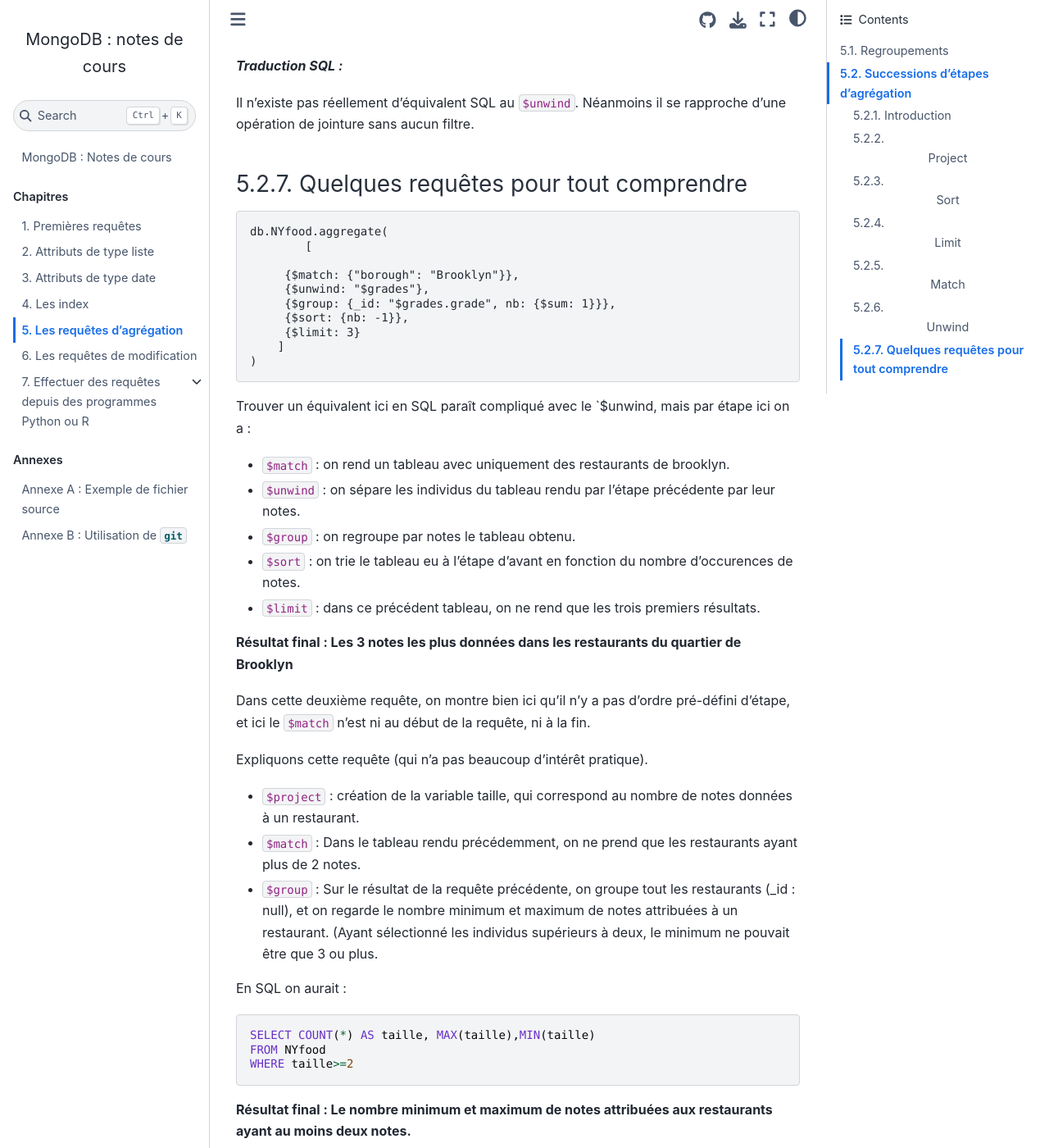
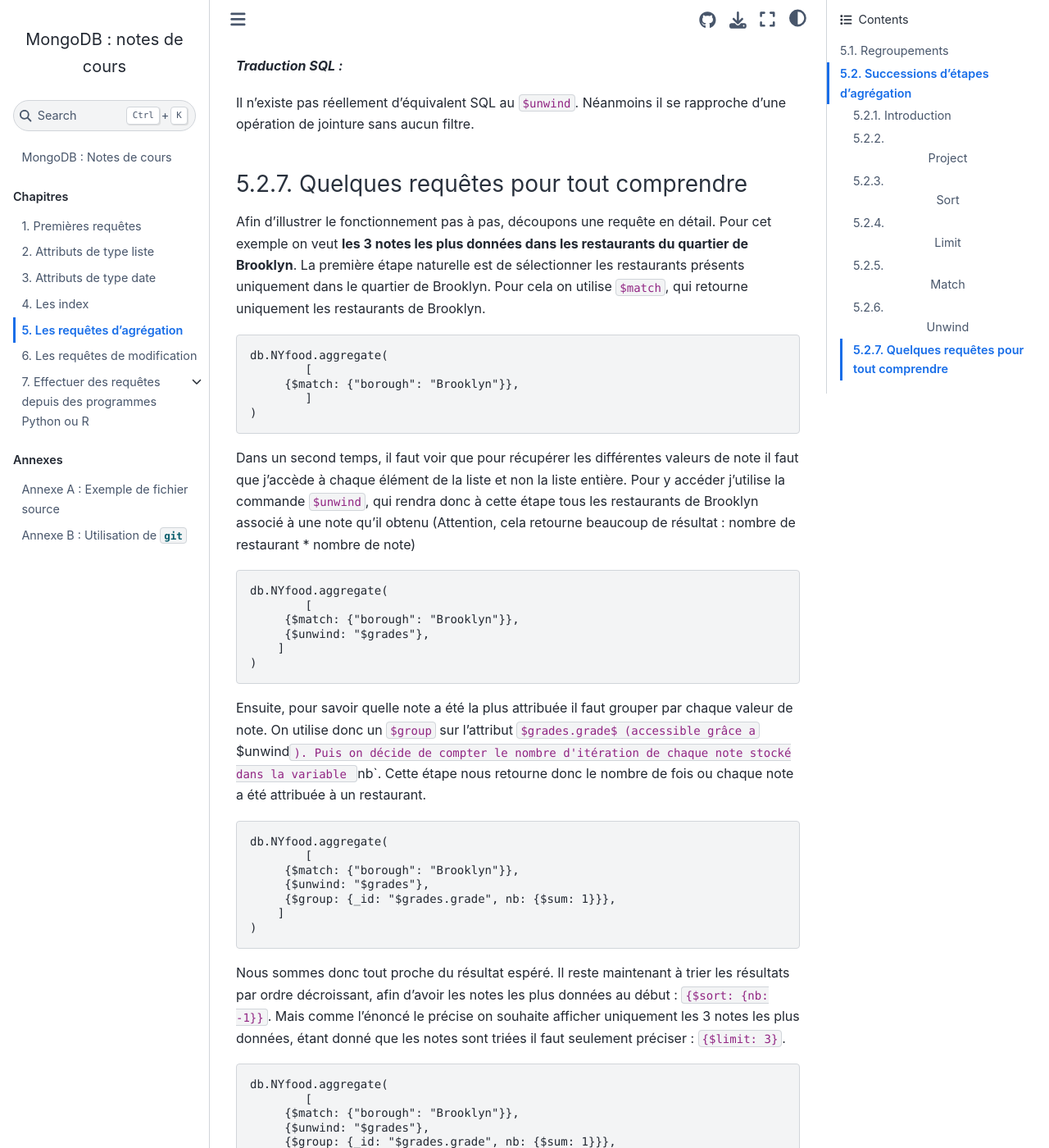
Before and after one commit to rtavenar/mongo_book, a Jupyter Book: the page built from content/05_agreg.md, in a window 1280 px wide and 1400 px high, scrolled down 7510 px. Shown: the whole window at 82% size. Built offline with Jupyter Book 1.0.4 settings and Sphinx 7.4.7 and the Sphinx Book theme 1.1.4, drawn with Linux system fonts in a browser that asks for light colours; some of the changed text lies outside the part shown.

Commit message:
Explication requête pas à pas
10/ explication requête de fin pas à pas

````diff
--- a/content/05_agreg.md
+++ b/content/05_agreg.md
@@ -324,10 +324,41 @@ Pour que cette requête fonction le `$unwind` est obligatoire sinon on considèr
 Il n'existe pas réellement d'équivalent SQL au `$unwind`. Néanmoins il se rapproche d'une opération de jointure sans aucun filtre.
 
 ### Quelques requêtes pour tout comprendre
+Afin d'illustrer le fonctionnement pas à pas, découpons une requête en détail.
+Pour cet exemple on veut  **les 3 notes les plus données dans les restaurants du quartier de Brooklyn**.
+La première étape naturelle est de sélectionner les restaurants présents uniquement dans le quartier de Brooklyn.
+Pour cela on utilise `$match`, qui retourne uniquement les restaurants de Brooklyn.
 ```
 db.NYfood.aggregate(
 	[
+     {$match: {"borough": "Brooklyn"}},
+    	]
+)
+```
+Dans un second temps, il faut voir que pour récupérer les différentes valeurs de note il faut que j'accède à chaque élément de la liste et non la liste entière. Pour y accéder j'utilise la commande `$unwind`, qui rendra donc à cette étape tous les restaurants de Brooklyn associé à une note qu'il obtenu (Attention, cela retourne beaucoup de résultat : nombre de restaurant * nombre de note)
 
+```
+db.NYfood.aggregate(
+	[
+     {$match: {"borough": "Brooklyn"}},
+     {$unwind: "$grades"},
+    ]
+)
+```
+Ensuite, pour savoir quelle note a été la plus attribuée il faut grouper par chaque valeur de note. On utilise donc un `$group` sur l'attribut `$grades.grade$ (accessible grâce a `$unwind`). Puis on décide de compter le nombre d'itération de chaque note stocké dans la variable `nb`. Cette étape nous retourne donc le nombre de fois ou chaque note a été attribuée à un restaurant.
+```
+db.NYfood.aggregate(
+	[
+     {$match: {"borough": "Brooklyn"}},
+     {$unwind: "$grades"},
+     {$group: {_id: "$grades.grade", nb: {$sum: 1}}},
+    ]
+)
+```
+Nous sommes donc tout proche du résultat espéré. Il reste maintenant à trier les résultats par ordre décroissant, afin d'avoir les notes les plus données au début : `{$sort: {nb: -1}}`.  Mais comme l'énoncé le précise on souhaite afficher uniquement les 3 notes les plus données, étant donné que les notes sont triées il faut seulement préciser : `{$limit: 3}`.
+```
+db.NYfood.aggregate(
+	[
      {$match: {"borough": "Brooklyn"}},
      {$unwind: "$grades"},
      {$group: {_id: "$grades.grade", nb: {$sum: 1}}},
@@ -336,19 +367,7 @@ db.NYfood.aggregate(
     ]
 )
 ```
-
-Trouver un équivalent ici en SQL paraît compliqué avec le `$unwind, mais par étape ici on a :
-
-* `$match` : on rend un tableau avec uniquement des restaurants de brooklyn.
-* `$unwind` : on sépare les individus du tableau rendu par l'étape précédente par leur notes.
-* `$group` : on regroupe par notes le tableau obtenu.
-* `$sort` : on trie le tableau eu à l'étape d'avant en fonction du nombre d'occurences de notes.
-* `$limit` : dans ce précédent tableau, on ne rend que les trois premiers résultats.
-
-
-
-
-**Résultat final : Les 3 notes les plus données dans les restaurants du quartier de Brooklyn**
+On obtient bien avec cette requête les 3 notes les plus attribuées aux restaurants de Brooklyn !
 
 ``` {code-cell}
  db.NYfood.aggregate(
````
